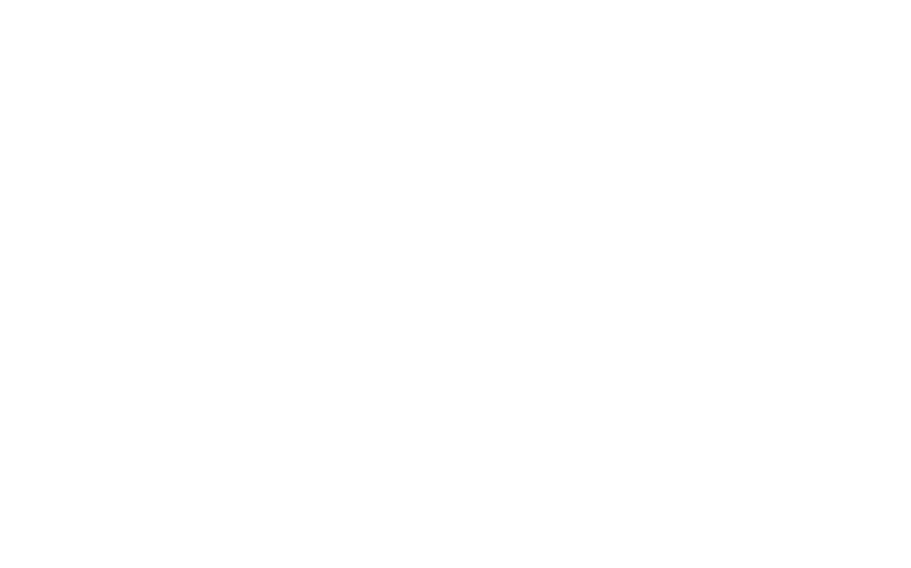
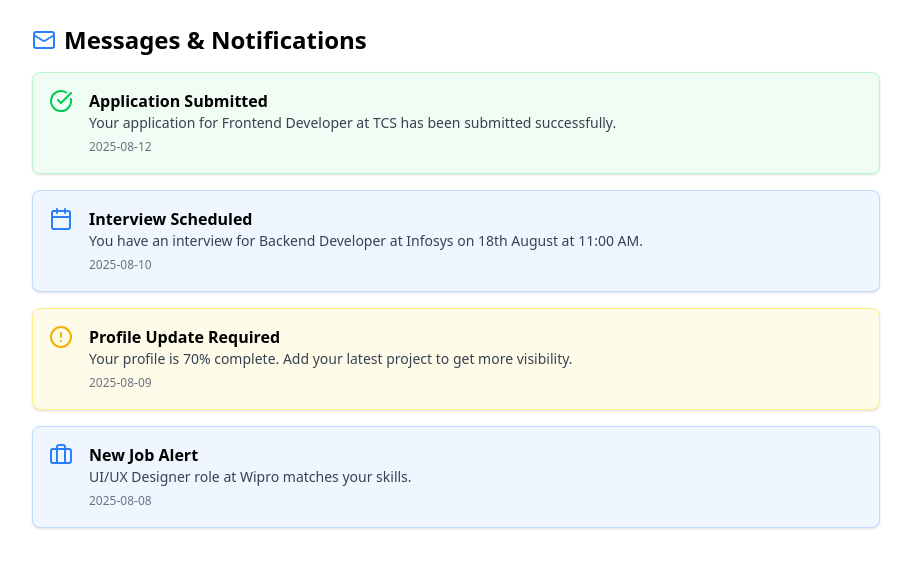
Before and after one commit to Hemasri-atike/JobPortal, a React (Vite) app: page /cadmessages in a window 1280 px wide. Before the commit this address had no page. Shown: the top 568 px of the page, without its empty margins (184-1095 px from the left). Built offline with nearby package versions, Linux system fonts and the light colour scheme.

Commit message:
dashboard

```diff
--- a/src/App.jsx
+++ b/src/App.jsx
@@ -23,6 +23,7 @@ import UserType from './login/UserType';
 import Applicants from './components/Employee/Applicants';
 import Compdetails from "./components/Employee/Compdetails"
 import Joblisting from './components/common/Joblisting';
+import Messages from './components/candidate/Messages';
 
 
 
@@ -54,6 +55,8 @@ const App = () => {
 
               {/* candidate */}
               <Route path='/caddetails' element={<CadidateDetails/>}/>
+                     <Route path='/cadmessages' element={<Messages/>}/>
+
 
 
 {/* Job Search */}
--- a/src/components/Employee/EmpDashboard.jsx
+++ b/src/components/Employee/EmpDashboard.jsx
@@ -1,7 +1,6 @@
 import { Briefcase, PlusCircle, Users, Building } from "lucide-react";
 import { Link } from "react-router-dom";
 import Header from "../../pages/navbar/Header";
-import SidebarMenu from "../../pages/cvdetails/layout/Sidebar";
 
 const EmpDashboard = () => {
   return (
@@ -9,16 +8,8 @@ const EmpDashboard = () => {
       {/* Header */}
       <Header />
 
-      {/* Main layout */}
-      <div className="flex flex-1">
-        {/* Sidebar */}
-        <div className="hidden md:block w-64 bg-white shadow-lg">
-          <SidebarMenu />
-        </div>
-
-        {/* Main content */}
-        <div className="flex-1 flex flex-col">
-          <main className="p-4 md:p-6 flex-1">
+      {/* Main layout without sidebar */}
+      <div className="flex-1 flex flex-col p-4 md:p-6">
         {/* Dashboard Header */}
         <header className="flex flex-col md:flex-row justify-between items-center bg-white shadow rounded-lg p-4 mb-6">
           <h1 className="text-2xl font-bold text-gray-800">
@@ -84,8 +75,6 @@ const EmpDashboard = () => {
             </Link>
           </div>
         </div>
-          </main>
-        </div>
       </div>
     </div>
   );
--- /dev/null
+++ b/src/components/candidate/Messages.jsx
@@ -0,0 +1,81 @@
+import React, { useState } from "react";
+import { Mail, CheckCircle, AlertCircle, Calendar, Briefcase } from "lucide-react";
+
+const Messages = () => {
+  const [messages] = useState([
+    {
+      id: 1,
+      type: "success",
+      icon: CheckCircle,
+      title: "Application Submitted",
+      message: "Your application for Frontend Developer at TCS has been submitted successfully.",
+      date: "2025-08-12",
+    },
+    {
+      id: 2,
+      type: "info",
+      icon: Calendar,
+      title: "Interview Scheduled",
+      message: "You have an interview for Backend Developer at Infosys on 18th August at 11:00 AM.",
+      date: "2025-08-10",
+    },
+    {
+      id: 3,
+      type: "warning",
+      icon: AlertCircle,
+      title: "Profile Update Required",
+      message: "Your profile is 70% complete. Add your latest project to get more visibility.",
+      date: "2025-08-09",
+    },
+    {
+      id: 4,
+      type: "info",
+      icon: Briefcase,
+      title: "New Job Alert",
+      message: "UI/UX Designer role at Wipro matches your skills.",
+      date: "2025-08-08",
+    },
+  ]);
+
+  return (
+    <div className="max-w-4xl mx-auto p-6">
+      <h2 className="text-2xl font-bold mb-4 flex items-center gap-2">
+        <Mail className="w-6 h-6 text-blue-500" /> Messages & Notifications
+      </h2>
+
+      <div className="space-y-4">
+        {messages.map(({ id, icon: Icon, title, message, date, type }) => (
+          <div
+            key={id}
+            className={`flex items-start gap-4 p-4 rounded-lg shadow-sm border
+              ${
+                type === "success"
+                  ? "bg-green-50 border-green-200"
+                  : type === "warning"
+                  ? "bg-yellow-50 border-yellow-200"
+                  : "bg-blue-50 border-blue-200"
+              }`}
+          >
+            <Icon
+              className={`w-6 h-6 flex-shrink-0
+                ${
+                  type === "success"
+                    ? "text-green-500"
+                    : type === "warning"
+                    ? "text-yellow-500"
+                    : "text-blue-500"
+                }`}
+            />
+            <div className="flex-1">
+              <h3 className="font-semibold">{title}</h3>
+              <p className="text-sm text-gray-700">{message}</p>
+              <span className="text-xs text-gray-500">{date}</span>
+            </div>
+          </div>
+        ))}
+      </div>
+    </div>
+  );
+};
+
+export default Messages;
--- a/src/login/Login.jsx
+++ b/src/login/Login.jsx
@@ -130,7 +130,7 @@ const Login = () => {
             <span className="border-t border-gray-300 w-full"></span>
           </div>
 
-          <button
+          {/* <button
             type="button"
             className="w-full flex items-center justify-center border border-gray-300 py-2 rounded-lg hover:bg-gray-50 transition duration-200"
           >
@@ -140,7 +140,7 @@ const Login = () => {
               className="w-5 h-5 mr-2"
             />
             Sign in with Google
-          </button>
+          </button> */}
 
           <div className="text-center">
             <p className="text-sm text-gray-600">
--- a/src/login/Register.jsx
+++ b/src/login/Register.jsx
@@ -293,7 +293,7 @@ const Register = () => {
             <span className="border-t border-gray-300 w-full"></span>
           </div>
 
-          <button
+          {/* <button
             type="button"
             className="w-full flex items-center justify-center border border-gray-300 py-2 rounded-lg hover:bg-gray-50 transition duration-200"
           >
@@ -303,7 +303,7 @@ const Register = () => {
               className="w-5 h-5 mr-2"
             />
             Sign up with Google
-          </button>
+          </button> */}
 
           <div className="text-center">
             <p className="text-sm text-gray-600">
--- a/src/login/UserType.jsx
+++ b/src/login/UserType.jsx
@@ -6,7 +6,7 @@ const UserType = () => {
   return (
     <div className="min-h-screen flex items-center justify-center bg-gradient-to-br from-blue-50 to-blue-100 px-4">
       <div className="w-full max-w-md bg-white rounded-2xl shadow-xl p-8 text-center">
-        <h2 className="text-3xl font-bold text-blue-700 mb-6">Welcome to the Job Portal</h2>
+        <h2 className="text-3xl font-bold text-blue-700 mb-6">Welcome to the IHire</h2>
         <p className="text-sm text-gray-500 mb-8">
           Please select your role to continue
         </p>
--- /dev/null
+++ b/src/pages/cvdetails/Cvmanager.jsx
@@ -0,0 +1,71 @@
+import React, { useState } from "react";
+import { Menu, X } from "lucide-react";
+import Header from "../navbar/Header";
+import Sidebar from "./layout/Sidebar";
+
+const Cvmanager = () => {
+  const [sidebarOpen, setSidebarOpen] = useState(false);
+
+  return (
+    <div className="min-h-screen bg-gray-50 flex flex-col">
+      {/* Header */}
+      <Header />
+
+      {/* Mobile Header */}
+      <header className="lg:hidden flex justify-between items-center bg-white px-4 py-3 shadow sticky top-0 z-50">
+        <h1 className="text-lg font-semibold">CV Manager</h1>
+        <button
+          onClick={() => setSidebarOpen(!sidebarOpen)}
+          className="text-gray-600 hover:text-gray-900"
+        >
+          {sidebarOpen ? <X size={24} /> : <Menu size={24} />}
+        </button>
+      </header>
+
+      {/* Main Layout */}
+      <div className="flex flex-col lg:flex-row flex-1">
+        {/* Sidebar */}
+        <aside
+          className={`${
+            sidebarOpen ? "block" : "hidden"
+          } lg:block w-full lg:w-64 bg-white shadow lg:shadow-none z-40 lg:static mt-16 lg:mt-0`}
+        >
+          <Sidebar activePath="/cv-manager" />
+        </aside>
+
+        {/* Main Content */}
+        <main className="flex-1 bg-white rounded-lg shadow p-4 sm:p-6 mt-4 lg:mt-0 mx-4 lg:mx-6">
+          <h1 className="text-lg sm:text-xl font-semibold mb-2">CV Manager</h1>
+          <p className="text-gray-600 mb-6 text-sm sm:text-base">
+            Ready to jump back in? Upload and manage your CVs here.
+          </p>
+
+          {/* Upload Section */}
+          <div className="border-2 border-dashed border-gray-300 rounded-lg p-6 text-center">
+            <p className="text-gray-500 mb-3">Drop files here to upload</p>
+            <p className="text-xs sm:text-sm text-gray-400 mb-4">
+              Max file size: 5MB — Allowed types: .doc, .docx, .pdf
+            </p>
+            <a
+              href="/upload-cv"
+              className="bg-blue-600 text-white px-4 py-2 rounded-md hover:bg-blue-700 transition-colors text-xs sm:text-sm"
+            >
+              Upload Resume
+            </a>
+          </div>
+
+          {/* CV List */}
+          <div className="mt-6">
+            <h2 className="text-base sm:text-lg font-medium mb-2">Your CVs</h2>
+            <ul className="list-disc list-inside text-gray-700 text-sm sm:text-base space-y-1">
+              <li>Resume_Hemasri.pdf</li>
+              <li>FullStack_Developer_CV.pdf</li>
+            </ul>
+          </div>
+        </main>
+      </div>
+    </div>
+  );
+};
+
+export default Cvmanager;
--- a/src/pages/dashboard/Dashboard.jsx
+++ b/src/pages/dashboard/Dashboard.jsx
@@ -112,7 +112,7 @@ const Dashboard = () => {
               <div className="text-gray-500">Recruiter Actions</div>
               <div className="text-2xl font-bold text-yellow-500">15</div>
             </Link>
-            <Link to="/messages" className="bg-white p-4 rounded-lg shadow hover:shadow-md transition-shadow">
+            <Link to="/cadmessages" className="bg-white p-4 rounded-lg shadow hover:shadow-md transition-shadow">
               <div className="text-gray-500">Messages</div>
               <div className="text-2xl font-bold text-blue-500">74</div>
             </Link>
```
Lines whose indentation alone changed are shown as unchanged.
